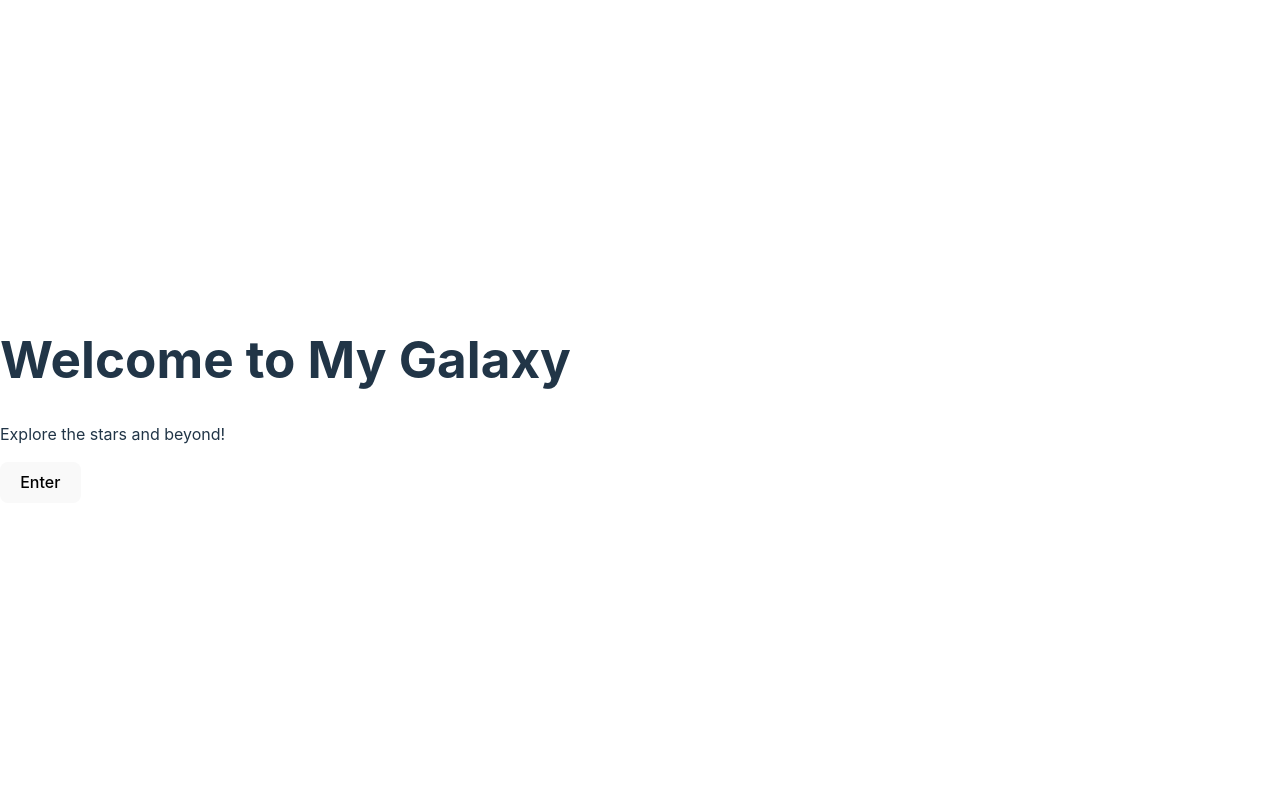
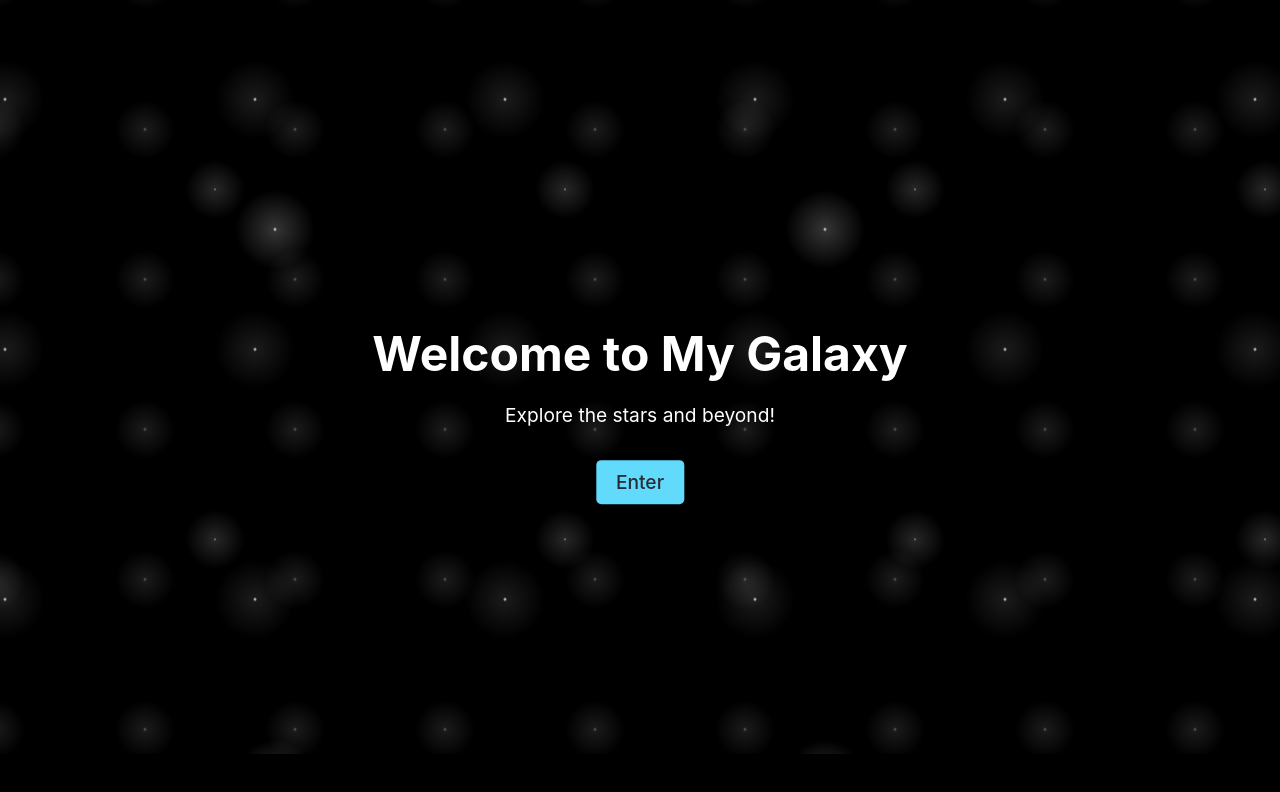
Before and after one commit to kikidesigns/craftGarden, a React (Vite) app: page / in a window 1280 px wide. Shown: the top 792 px of the page. Built offline with nearby package versions, Linux system fonts and the light colour scheme.

Commit message:
Refactor App.css to include new styles for App components and animations.

```diff
--- a/src/App.css
+++ b/src/App.css
@@ -1,18 +1,66 @@
+/* Existing styles */
+.App {
+  text-align: center;
+}
+
+.App-logo {
+  height: 40vmin;
+  pointer-events: none;
+}
+
+@media (prefers-reduced-motion: no-preference) {
+  .App-logo {
+    animation: App-logo-spin infinite 20s linear;
+  }
+}
+
+.App-header {
+  background-color: #282c34;
+  min-height: 100vh;
+  display: flex;
+  flex-direction: column;
+  align-items: center;
+  justify-content: center;
+  font-size: calc(10px + 2vmin);
+  color: white;
+}
+
+.App-link {
+  color: #61dafb;
+}
+
+@keyframes App-logo-spin {
+  from {
+    transform: rotate(0deg);
+  }
+  to {
+    transform: rotate(360deg);
+  }
+}
+
+/* Hot Bar styles */
 .hot-bar {
+  position: fixed;
+  top: 0;
+  left: 0;
+  width: 100%;
+  height: 60px;
+  background-color: #333;
+  color: white;
   display: flex;
   justify-content: space-between;
   align-items: center;
-  background-color: #333;
-  padding: 10px;
-  color: white;
+  padding: 0 20px;
+  z-index: 1000;
 }
 
 .dropdown {
   position: relative;
+  display: inline-block;
 }
 
 .dropdown-content {
-  display: block;
+  display: none;
   position: absolute;
   background-color: #f9f9f9;
   min-width: 160px;
@@ -31,15 +79,77 @@
   background-color: #f1f1f1;
 }
 
-.welcome-message {
-  font-size: 18px;
+.dropdown:hover .dropdown-content {
+  display: block;
 }
 
-main
-  font-size: 24px;
+/* Galaxy styles */
+.galaxy {
+  position: fixed;
+  top: 0;
+  left: 0;
+  width: 100%;
+  height: 100%;
+  background: #000;
+  overflow: hidden;
 }
 
-.venus-symbol {
-  font-size: 24px;
-  content: '\2640'; /* Venus symbol */
+.galaxy::before {
+  content: "";
+  position: absolute;
+  top: 0;
+  left: 0;
+  right: 0;
+  bottom: 0;
+  background-image:
+    radial-gradient(white, rgba(255,255,255,.2) 2px, transparent 40px),
+    radial-gradient(white, rgba(255,255,255,.15) 1px, transparent 30px),
+    radial-gradient(white, rgba(255,255,255,.1) 2px, transparent 40px),
+    radial-gradient(rgba(255,255,255,.4), rgba(255,255,255,.1) 2px, transparent 30px);
+  background-size: 550px 550px, 350px 350px, 250px 250px, 150px 150px;
+  background-position: 0 0, 40px 60px, 130px 270px, 70px 100px;
+  animation: galaxy-animation 120s linear infinite;
 }
+
+@keyframes galaxy-animation {
+  0% {
+    transform: translateY(0);
+  }
+  100% {
+    transform: translateY(-1000px);
+  }
+}
+
+.galaxy-content {
+  position: absolute;
+  top: 50%;
+  left: 50%;
+  transform: translate(-50%, -50%);
+  text-align: center;
+  color: white;
+}
+
+.galaxy-content h1 {
+  font-size: 3em;
+  margin-bottom: 20px;
+}
+
+.galaxy-content p {
+  font-size: 1.2em;
+  margin-bottom: 30px;
+}
+
+.galaxy-content button {
+  padding: 10px 20px;
+  font-size: 1.2em;
+  background-color: #61dafb;
+  color: #282c34;
+  border: none;
+  border-radius: 5px;
+  cursor: pointer;
+  transition: background-color 0.3s;
+}
+
+.galaxy-content button:hover {
+  background-color: #4fa8d5;
+}
```
